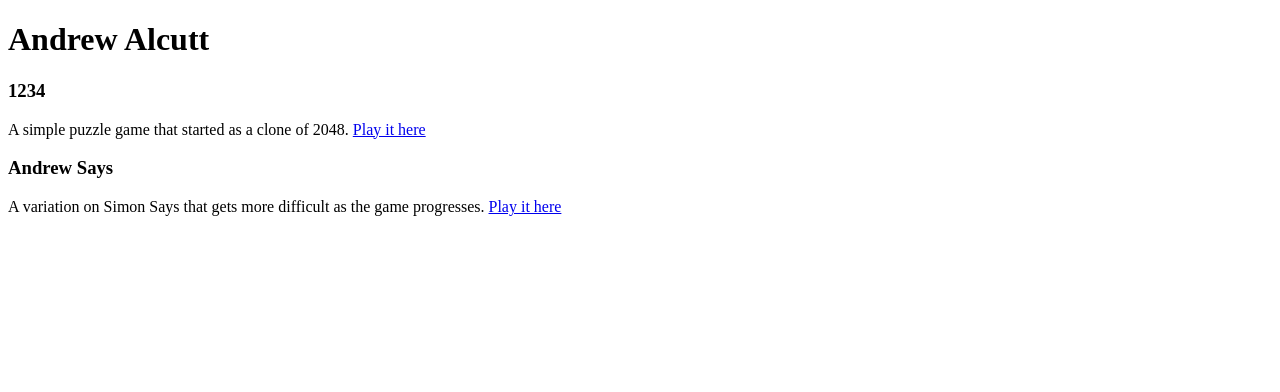
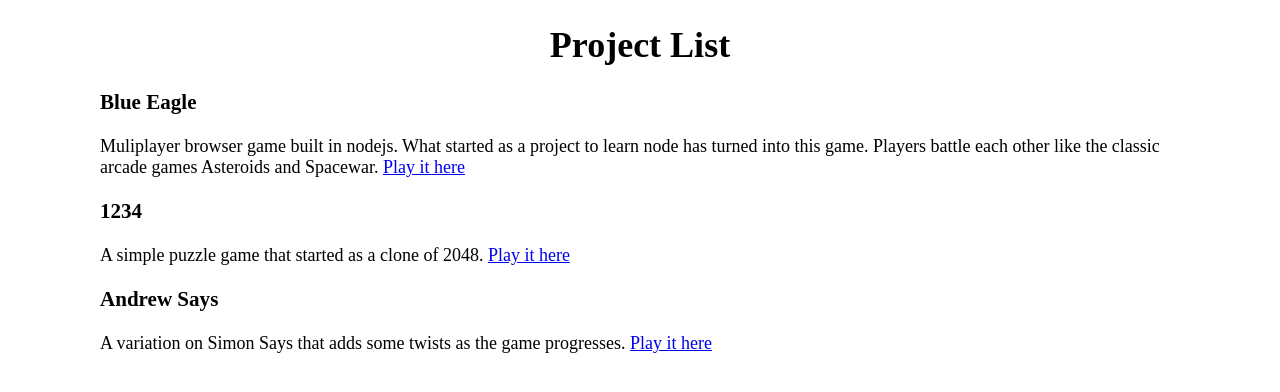
Before and after one commit to aalcutt/aalcutt.github.io, a plain HTML site: page index.html in a window 1280 px wide. Drawn offline with Linux system fonts and the light colour scheme.

Commit message:
updated index

```diff
--- a/index.html
+++ b/index.html
@@ -1,16 +1,31 @@
 <!DOCTYPE html>
 <html>
+<head>
+<style>
+body{
+	font-size:18px;
+}
+.wrapper{
+	width:1080px;
+	margin:auto;
+}
+h1{
+	text-align:center;
+}
+</style>
+</head>
 <body>
-<h1>Andrew Alcutt</h1>
-<div>
-	<h3>1234</h3>
-	<p>A simple puzzle game that started as a clone of 2048. <a href="http://aalcutt.github.io/1234/">Play it here</a></p>
+	<div class="wrapper">
+		<h1>Project List</h1>
+		<h3>Blue Eagle</h3>
+		<p>Muliplayer browser game built in nodejs. What started as a project to learn node has turned into this game. Players battle each other
+			like the classic arcade games Asteroids and Spacewar. <a href="www.blueeagle.space">Play it here</a></p>
+
+		<h3>1234</h3>
+		<p>A simple puzzle game that started as a clone of 2048. <a href="http://aalcutt.github.io/1234/">Play it here</a></p>
+
+		<h3>Andrew Says</h3>
+		<p>A variation on Simon Says that adds some twists as the game progresses. <a href="http://aalcutt.github.io/andrew_says/">Play it here</a></p>
 	</div>
-
-	<div>
-	<h3>Andrew Says</h3>
-	<p>A variation on Simon Says that gets more difficult as the game progresses. <a href="http://aalcutt.github.io/andrew_says/">Play it here</a></p>
-	</div>
-</div>
 </body>
 </html>
```
